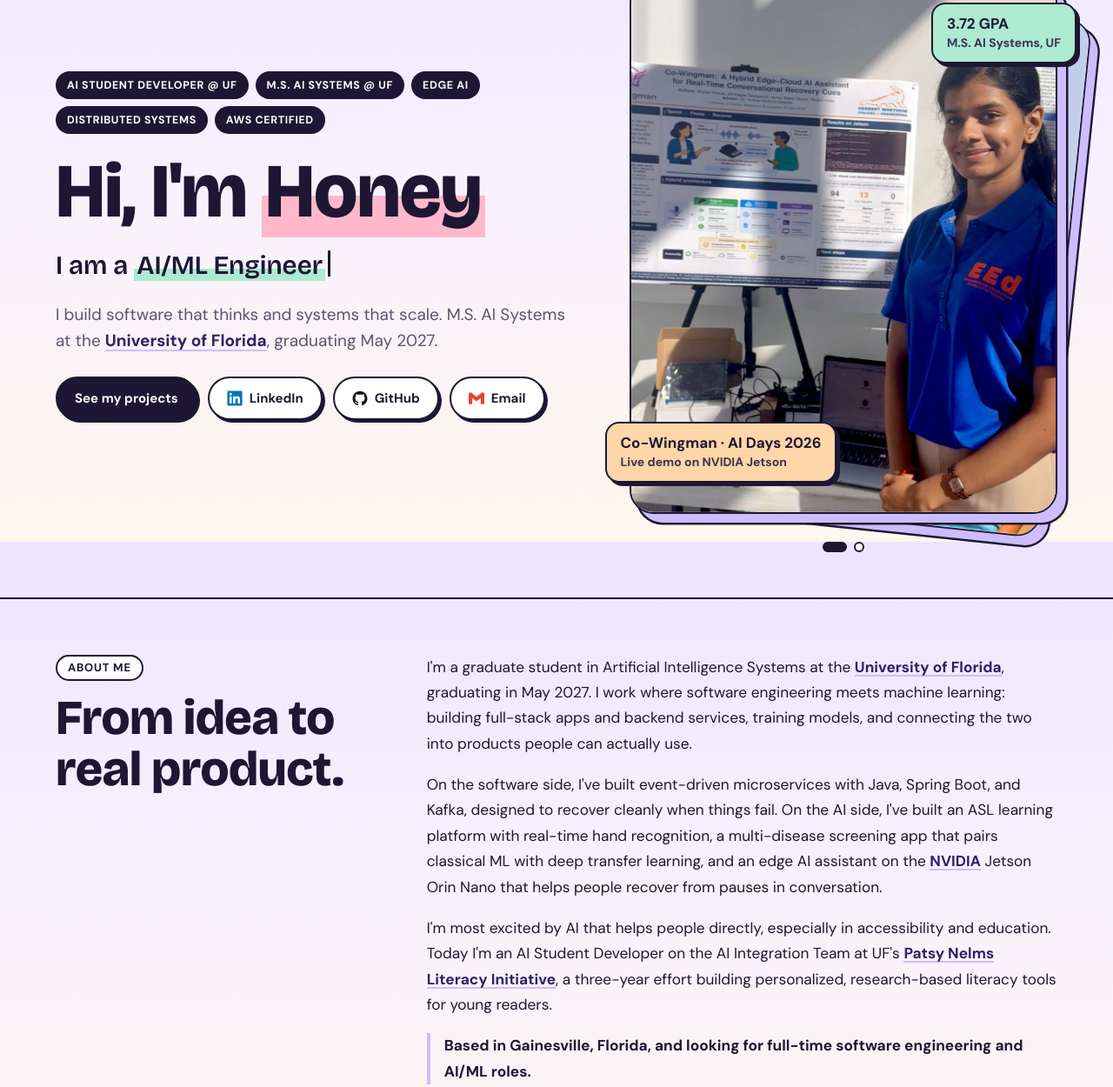
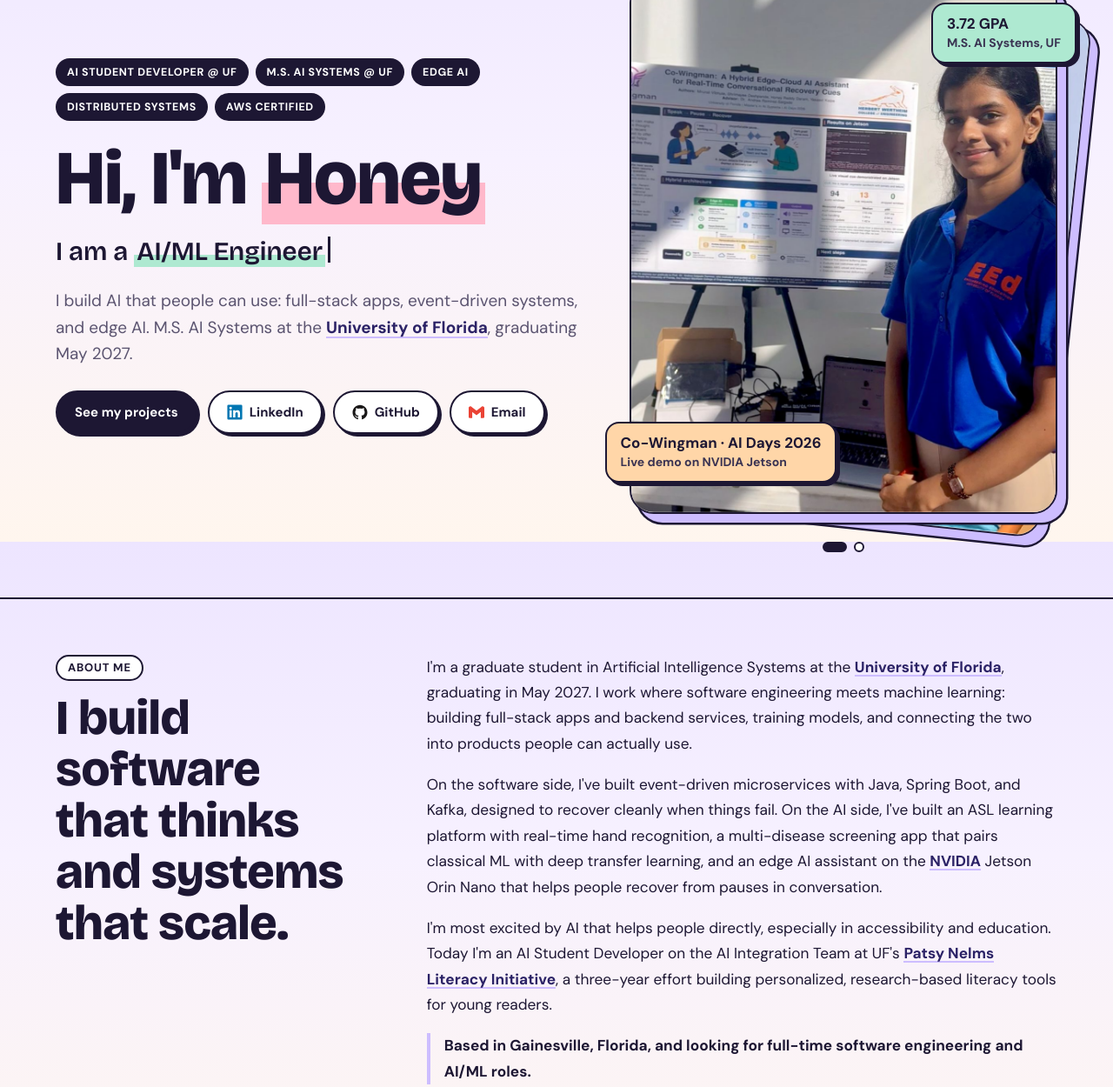
Before and after one commit to honeyreddydaram/Portfoliov1, a plain HTML site: page index.html in a window 1280 px wide. Shown: the part 177-1427 px from the top of the page at 87% size. Drawn offline with nearby package versions, Linux system fonts and the light colour scheme.

Commit message:
Move tagline to About Me heading; restore hero lead text

```diff
--- a/index.html
+++ b/index.html
@@ -548,7 +548,7 @@ html,body{overflow-x:clip}
       <div class="chips-top"><span>AI Student Developer @ UF</span><span>M.S. AI Systems @ UF</span><span>Edge AI</span><span>Distributed Systems</span><span>AWS Certified</span></div>
       <h1>Hi, I'm <span class="hl">Honey</span></h1>
       <p class="type" aria-label="I am a Software Engineer, AI/ML Engineer, AI Systems Engineer, Curious Learner, Fast Learner, Team Player, and Human-Centered AI Engineer">I am a <span class="w" id="tw">Software Engineer</span><span class="caret" aria-hidden="true"></span></p>
-      <p class="lead">I build software that thinks and systems that scale. M.S. AI Systems at the <span class="hc">University of Florida</span>, graduating May 2027.</p>
+      <p class="lead">I build AI that people can use: full-stack apps, event-driven systems, and edge AI. M.S. AI Systems at the <span class="hc">University of Florida</span>, graduating May 2027.</p>
       <div class="ctas">
         <a class="btn main" href="#projects">See my projects</a>
         <a class="btn" href="https://www.linkedin.com/in/honeyreddydaram/"><img class="bi" src="skills/linkedin.svg" alt="" width="18" height="18"><span class="hc">LinkedIn</span></a>
@@ -570,7 +570,7 @@ html,body{overflow-x:clip}
     <div class="aboutx">
       <div>
         <span class="tag">About me</span>
-        <h2>From idea to real product.</h2>
+        <h2>I build software that thinks and systems that scale.</h2>
       </div>
       <div class="prose">
         <p>I'm a graduate student in Artificial Intelligence Systems at the <span class="hc">University of Florida</span>, graduating in May 2027. I work where software engineering meets machine learning: building full-stack apps and backend services, training models, and connecting the two into products people can actually use.</p>
```
